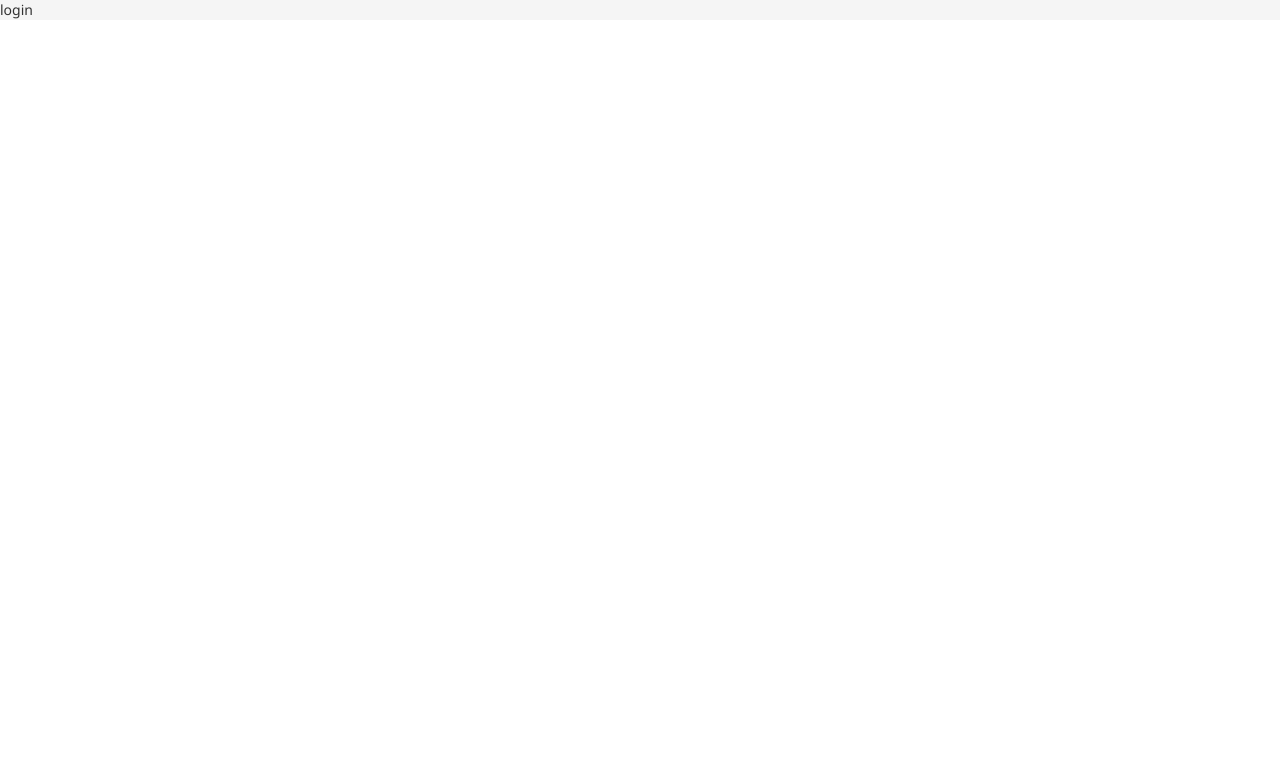
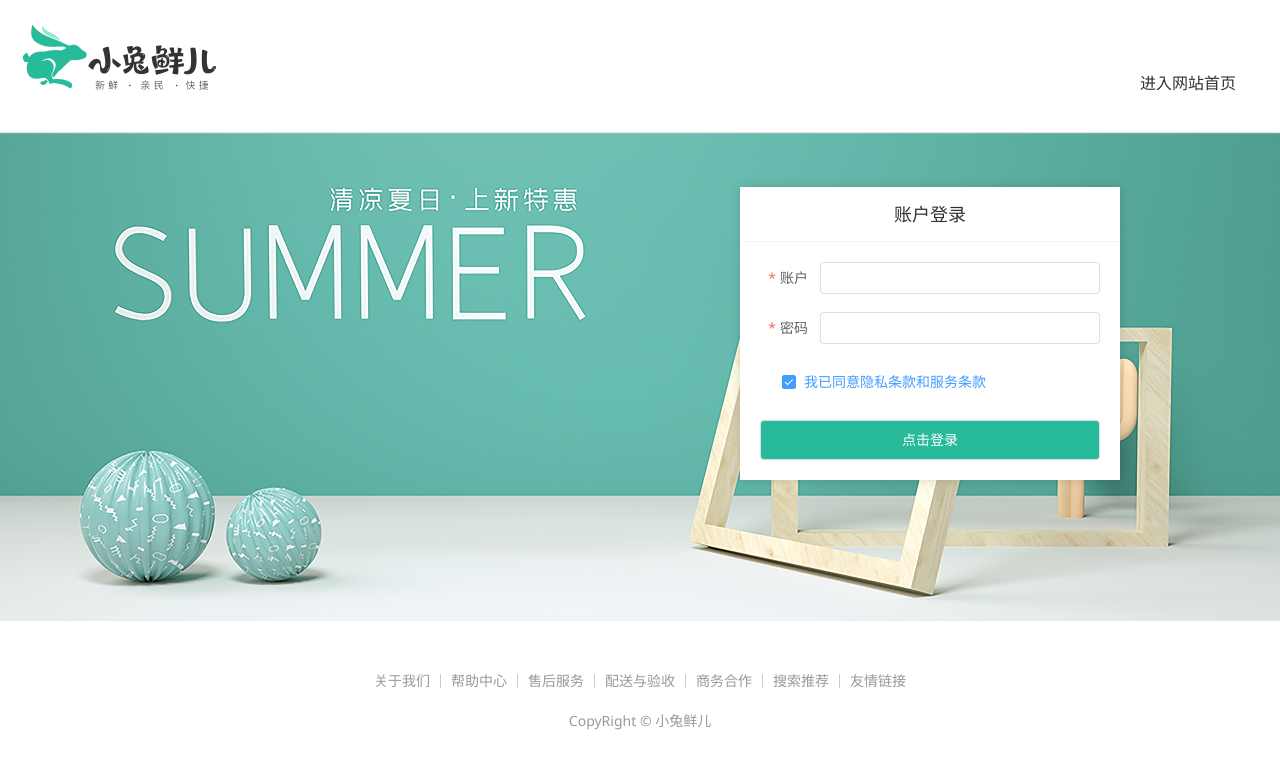
Before and after one commit to 17810286827/rabbit, a Vue app: page /login in a window 1280 px wide. Shown: the top 768 px of the page. Built offline with nearby package versions, Linux system fonts and the light colour scheme; a small style sheet from the web is missing.

Commit message:
pinia存储持久化

```diff
--- a/package.json
+++ b/package.json
@@ -13,6 +13,7 @@
     "axios": "^1.4.0",
     "element-plus": "^2.3.9",
     "pinia": "^2.1.4",
+    "pinia-plugin-persistedstate": "^3.2.0",
     "unplugin-element-plus": "^0.8.0",
     "vue": "^3.3.4",
     "vue-router": "^4.2.4"
--- /dev/null
+++ b/src/apis/user.js
@@ -0,0 +1,12 @@
+import http from '@/utils/html'
+
+export function LoginAPI({ account, password }) {
+  return http({
+    url: '/login',
+    method: 'post',
+    data: {
+      account,
+      password
+    }
+  })
+}
--- a/src/main.js
+++ b/src/main.js
@@ -1,6 +1,8 @@
 import { createApp } from 'vue'
 import { createPinia } from 'pinia'
 import { componentPlugin } from '@/components/index'
+
+import piniaPluginPersistedstate from 'pinia-plugin-persistedstate'
 
 import { useIntersectionObserver } from '@vueuse/core'
 
@@ -11,7 +13,10 @@
 
 const app = createApp(App)
 
-app.use(createPinia())
+const pinia = createPinia()
+pinia.use(piniaPluginPersistedstate)
+
+app.use(pinia)
 app.use(router)
 
 app.mount('#app')
@@ -23,5 +28,5 @@
     useIntersectionObserver(el, ([{ isIntersecting }]) => {
       console.log(isIntersecting)
     })
-  },
+  }
 })
--- /dev/null
+++ b/src/stores/userStore.js
@@ -0,0 +1,19 @@
+import { defineStore } from 'pinia'
+import { ref } from 'vue'
+import { LoginAPI } from '@/apis/user.js'
+
+export const useUserStore = defineStore(
+  'userStore',
+  () => {
+    const userInfo = ref({})
+    const getUserInfo = async ({ account, password }) => {
+      const res = await LoginAPI({ account, password })
+      userInfo.value = res.result
+    }
+
+    return { userInfo, getUserInfo }
+  },
+  {
+    persist: true
+  }
+)
--- a/src/utils/html.js
+++ b/src/utils/html.js
@@ -1,9 +1,11 @@
 import axios from 'axios'
+import { ElMessage } from 'element-plus'
+import 'element-plus/theme-chalk/el-message.css'
 
 // 创建axios实例
 const http = axios.create({
   baseURL: 'http://pcapi-xiaotuxian-front-devtest.itheima.net',
-  timeout: 5000,
+  timeout: 5000
 })
 
 // axios请求拦截器
@@ -18,6 +20,10 @@
 http.interceptors.response.use(
   (res) => res.data,
   (e) => {
+    ElMessage({
+      type: 'warning',
+      message: e.response.data.message
+    })
     return Promise.reject(e)
   }
 )
--- a/src/views/Layout/components/LayoutNav.vue
+++ b/src/views/Layout/components/LayoutNav.vue
@@ -1,20 +1,20 @@
-<script setup></script>
+<script setup>
+  import { useUserStore } from '@/stores/userStore.js'
+  const userUser = useUserStore()
+</script>
 
 <template>
   <nav class="app-topnav">
     <div class="container">
       <ul>
-        <template v-if="true">
+        <template v-if="userUser.userInfo.token">
           <li
             ><a href="javascript:;"
-              ><i class="iconfont icon-user"></i>周杰伦</a
+              ><i class="iconfont icon-user"></i>{{ userUser.userInfo.account }}</a
             ></li
           >
           <li>
-            <el-popconfirm
-              title="确认退出吗?"
-              confirm-button-text="确认"
-              cancel-button-text="取消">
+            <el-popconfirm title="确认退出吗?" confirm-button-text="确认" cancel-button-text="取消">
               <template #reference>
                 <a href="javascript:;">退出登录</a>
               </template>
@@ -24,7 +24,7 @@
           <li><a href="javascript:;">会员中心</a></li>
         </template>
         <template v-else>
-          <li><a href="javascript:;">请先登录</a></li>
+          <li><a href="javascript:;" @click="$router.push('/login')">请先登录</a></li>
           <li><a href="javascript:;">帮助中心</a></li>
           <li><a href="javascript:;">关于我们</a></li>
         </template>
--- a/src/views/login/index.vue
+++ b/src/views/login/index.vue
@@ -1,5 +1,353 @@
-<script setup></script>
+<script setup>
+  import { ref } from 'vue'
+  import { useRouter } from 'vue-router'
+
+  import { ElMessage } from 'element-plus'
+  import 'element-plus/theme-chalk/el-message.css'
+
+  import { useUserStore } from '@/stores/userStore.js'
+
+  const form = ref({
+    account: '',
+    password: '',
+    agree: true
+  })
+
+  const rules = {
+    account: [{ required: true, message: '用户名不能为空', trigger: 'blur' }],
+    password: [
+      {
+        required: true,
+        message: '密码不能为空',
+        trigger: 'blur'
+      },
+      {
+        required: true,
+        min: 6,
+        max: 14,
+        message: '密码长度为6~14个字符',
+        trigger: 'blur'
+      }
+    ],
+    agree: [
+      {
+        validator: (ruler, value, callback) => {
+          if (value) {
+            callback()
+          } else {
+            callback(new Error('请同意协议'))
+          }
+        }
+      }
+    ]
+  }
+
+  // 兜底校验
+  const formRef = ref(null)
+  const router = useRouter()
+  const userStore = useUserStore()
+
+  const goLogin = () => {
+    const { account, password } = form.value
+    formRef.value.validate(async (value) => {
+      // 验证通过
+      if (value) {
+        await userStore.getUserInfo({ account, password })
+        ElMessage({ type: 'success', message: '登陆成功' })
+        router.replace('/')
+      }
+    })
+  }
+</script>
 
 <template>
-  <div>login</div>
+  <div>
+    <header class="login-header">
+      <div class="container m-top-20">
+        <h1 class="logo">
+          <RouterLink to="/">小兔鲜</RouterLink>
+        </h1>
+        <RouterLink class="entry" to="/">
+          进入网站首页
+          <i class="iconfont icon-angle-right"></i>
+          <i class="iconfont icon-angle-right"></i>
+        </RouterLink>
+      </div>
+    </header>
+    <section class="login-section">
+      <div class="wrapper">
+        <nav>
+          <a href="javascript:;">账户登录</a>
+        </nav>
+        <div class="account-box">
+          <div class="form">
+            <el-form
+              :model="form"
+              :rules="rules"
+              label-position="right"
+              label-width="60px"
+              status-icon
+              ref="formRef"
+            >
+              <el-form-item prop="account" label="账户">
+                <el-input v-model.trim="form.account" />
+              </el-form-item>
+              <el-form-item prop="password" label="密码">
+                <el-input type="password" v-model="form.password" />
+              </el-form-item>
+              <el-form-item prop="agree" label-width="22px">
+                <el-checkbox size="large" v-model.trim="form.agree">
+                  我已同意隐私条款和服务条款
+                </el-checkbox>
+              </el-form-item>
+              <el-button size="large" class="subBtn" @click="goLogin">点击登录</el-button>
+            </el-form>
+          </div>
+        </div>
+      </div>
+    </section>
+
+    <footer class="login-footer">
+      <div class="container">
+        <p>
+          <a href="javascript:;">关于我们</a>
+          <a href="javascript:;">帮助中心</a>
+          <a href="javascript:;">售后服务</a>
+          <a href="javascript:;">配送与验收</a>
+          <a href="javascript:;">商务合作</a>
+          <a href="javascript:;">搜索推荐</a>
+          <a href="javascript:;">友情链接</a>
+        </p>
+        <p>CopyRight &copy; 小兔鲜儿</p>
+      </div>
+    </footer>
+  </div>
 </template>
+
+<style scoped lang="scss">
+  .login-header {
+    background: #fff;
+    border-bottom: 1px solid #e4e4e4;
+
+    .container {
+      display: flex;
+      align-items: flex-end;
+      justify-content: space-between;
+    }
+
+    .logo {
+      width: 200px;
+
+      a {
+        display: block;
+        height: 132px;
+        width: 100%;
+        text-indent: -9999px;
+        background: url('@/assets/images/logo.png') no-repeat center 18px / contain;
+      }
+    }
+
+    .sub {
+      flex: 1;
+      font-size: 24px;
+      font-weight: normal;
+      margin-bottom: 38px;
+      margin-left: 20px;
+      color: #666;
+    }
+
+    .entry {
+      width: 120px;
+      margin-bottom: 38px;
+      font-size: 16px;
+
+      i {
+        font-size: 14px;
+        color: $xtxColor;
+        letter-spacing: -5px;
+      }
+    }
+  }
+
+  .login-section {
+    background: url('@/assets/images/login-bg.png') no-repeat center / cover;
+    height: 488px;
+    position: relative;
+
+    .wrapper {
+      width: 380px;
+      background: #fff;
+      position: absolute;
+      left: 50%;
+      top: 54px;
+      transform: translate3d(100px, 0, 0);
+      box-shadow: 0 0 10px rgba(0, 0, 0, 0.15);
+
+      nav {
+        font-size: 14px;
+        height: 55px;
+        margin-bottom: 20px;
+        border-bottom: 1px solid #f5f5f5;
+        display: flex;
+        padding: 0 40px;
+        text-align: right;
+        align-items: center;
+
+        a {
+          flex: 1;
+          line-height: 1;
+          display: inline-block;
+          font-size: 18px;
+          position: relative;
+          text-align: center;
+        }
+      }
+    }
+  }
+
+  .login-footer {
+    padding: 30px 0 50px;
+    background: #fff;
+
+    p {
+      text-align: center;
+      color: #999;
+      padding-top: 20px;
+
+      a {
+        line-height: 1;
+        padding: 0 10px;
+        color: #999;
+        display: inline-block;
+
+        ~ a {
+          border-left: 1px solid #ccc;
+        }
+      }
+    }
+  }
+
+  .account-box {
+    .toggle {
+      padding: 15px 40px;
+      text-align: right;
+
+      a {
+        color: $xtxColor;
+
+        i {
+          font-size: 14px;
+        }
+      }
+    }
+
+    .form {
+      padding: 0 20px 20px 20px;
+
+      &-item {
+        margin-bottom: 28px;
+
+        .input {
+          position: relative;
+          height: 36px;
+
+          > i {
+            width: 34px;
+            height: 34px;
+            background: #cfcdcd;
+            color: #fff;
+            position: absolute;
+            left: 1px;
+            top: 1px;
+            text-align: center;
+            line-height: 34px;
+            font-size: 18px;
+          }
+
+          input {
+            padding-left: 44px;
+            border: 1px solid #cfcdcd;
+            height: 36px;
+            line-height: 36px;
+            width: 100%;
+
+            &.error {
+              border-color: $priceColor;
+            }
+
+            &.active,
+            &:focus {
+              border-color: $xtxColor;
+            }
+          }
+
+          .code {
+            position: absolute;
+            right: 1px;
+            top: 1px;
+            text-align: center;
+            line-height: 34px;
+            font-size: 14px;
+            background: #f5f5f5;
+            color: #666;
+            width: 90px;
+            height: 34px;
+            cursor: pointer;
+          }
+        }
+
+        > .error {
+          position: absolute;
+          font-size: 12px;
+          line-height: 28px;
+          color: $priceColor;
+
+          i {
+            font-size: 14px;
+            margin-right: 2px;
+          }
+        }
+      }
+
+      .agree {
+        a {
+          color: #069;
+        }
+      }
+
+      .btn {
+        display: block;
+        width: 100%;
+        height: 40px;
+        color: #fff;
+        text-align: center;
+        line-height: 40px;
+        background: $xtxColor;
+
+        &.disabled {
+          background: #cfcdcd;
+        }
+      }
+    }
+
+    .action {
+      padding: 20px 40px;
+      display: flex;
+      justify-content: space-between;
+      align-items: center;
+
+      .url {
+        a {
+          color: #999;
+          margin-left: 10px;
+        }
+      }
+    }
+  }
+
+  .subBtn {
+    background: $xtxColor;
+    width: 100%;
+    color: #fff;
+  }
+</style>
```
Also changed, not shown: src/views/Layout/components/LayoutHeader.vue (+2 -6 lines), src/views/detail/index.vue (+3 -8 lines), 1 other file (tests, documents, lock files or other folders).
